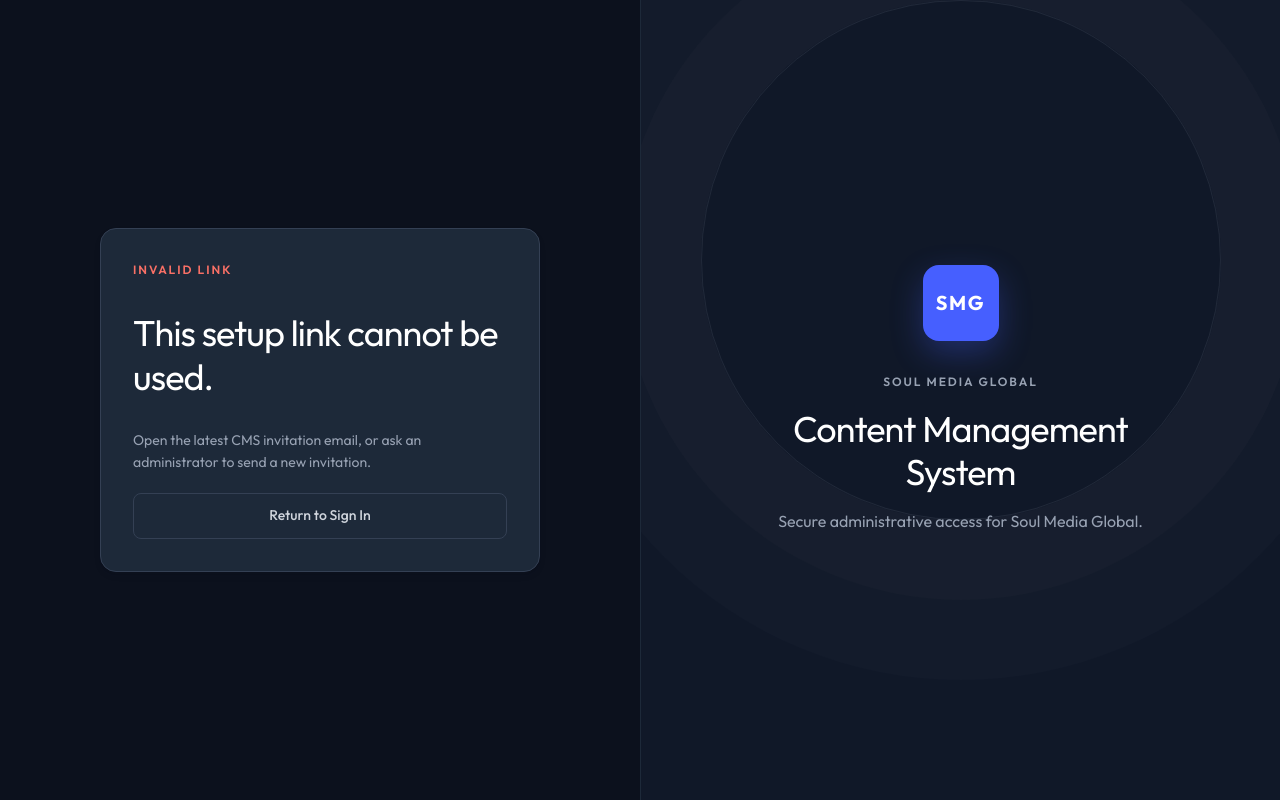
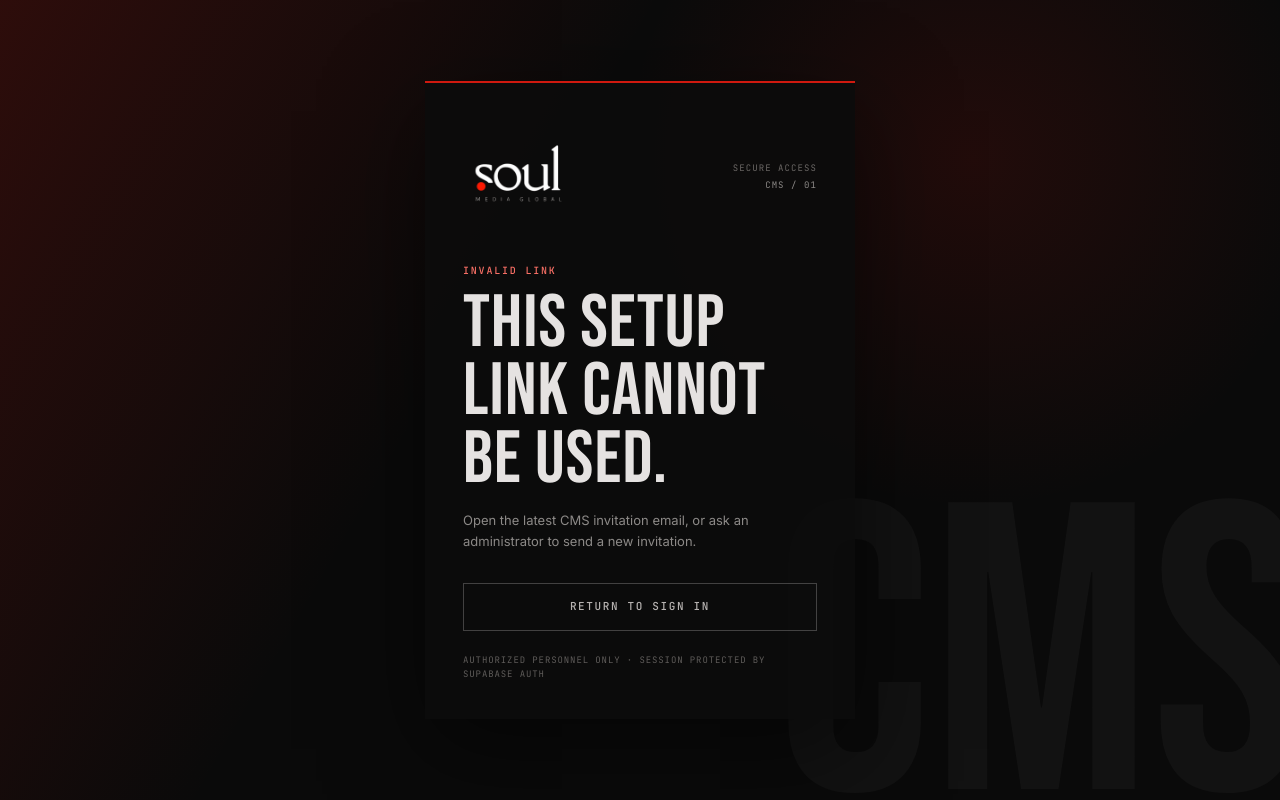
Before and after one commit to soulmediaglobal/Web1.0, a React (Vite) app: page /cms/setup-password in a window 1280 px wide. Built offline with nearby package versions, Linux system fonts and the light colour scheme; no server answers.

Commit message:
style: align CMS auth pages with SMG identity

```diff
--- /dev/null
+++ b/src/cms/components/CmsAuthLayout.tsx
@@ -0,0 +1,45 @@
+import type { ReactNode } from 'react'
+import logo from '../../assets/Logo.png'
+
+type CmsAuthLayoutProps = {
+  eyebrow: string
+  title: string
+  copy: ReactNode
+  children: ReactNode
+  error?: boolean
+}
+
+export function CmsAuthLayout({
+  eyebrow,
+  title,
+  copy,
+  children,
+  error = false,
+}: CmsAuthLayoutProps) {
+  return (
+    <main className="cms-tailadmin cms-auth-page">
+      <div className="cms-auth-watermark" aria-hidden="true">CMS</div>
+      <section className="cms-auth-monolith" aria-label="Soul Media Global CMS authentication">
+        <header className="cms-auth-monolith__header">
+          <img src={logo} alt="Soul Media Global" className="cms-auth-logo" />
+          <p className="cms-auth-index">
+            Secure access
+            <span>CMS / 01</span>
+          </p>
+        </header>
+
+        <div className="cms-auth-heading">
+          <p className={`cms-auth-kicker${error ? ' cms-auth-kicker--error' : ''}`}>{eyebrow}</p>
+          <h1 className="cms-auth-title">{title}</h1>
+          <div className="cms-auth-copy">{copy}</div>
+        </div>
+
+        {children}
+
+        <p className="cms-auth-security-note">
+          Authorized personnel only · Session protected by Supabase Auth
+        </p>
+      </section>
+    </main>
+  )
+}
--- a/src/cms/tailadmin.css
+++ b/src/cms/tailadmin.css
@@ -79,21 +79,32 @@
 .cms-input-hint { margin: .4rem 0 0; color: var(--cms-gray-500); font-size: .75rem; }
 .cms-input-hint--error { color: #f97066; }
 
-.cms-auth-page, .cms-auth-grid { min-height: 100vh; }
-.cms-auth-grid { display: grid; }
-.cms-auth-panel { display: flex; align-items: center; justify-content: center; padding: 3rem 1.5rem; background: var(--cms-gray-950); }
-.cms-auth-content { width: 100%; max-width: 440px; }
-.cms-auth-heading { margin-bottom: 2rem; }
-.cms-auth-title { margin: .75rem 0 0; color: white; font-size: clamp(1.875rem,4vw,2.25rem); line-height: 1.2; letter-spacing: -.025em; }
-.cms-auth-copy { margin: .75rem 0 0; color: var(--cms-gray-400); font-size: .875rem; line-height: 1.55; }
-.cms-auth-card { display: grid; gap: 1.25rem; border: 1px solid var(--cms-gray-700); border-radius: 1rem; background: var(--cms-gray-800); padding: clamp(1.5rem,5vw,2rem); box-shadow: var(--cms-shadow-md); }
+.cms-auth-page { position: relative; display: grid; min-height: 100vh; place-items: center; overflow: hidden; padding: 3rem 1.5rem; background: linear-gradient(120deg,rgba(208,25,15,.18),transparent 38%),radial-gradient(circle at 76% 20%,rgba(208,25,15,.12),transparent 30%),#0a0a0a; font-family: 'Inter',sans-serif; }
+.cms-auth-watermark { position: absolute; right: -1.5rem; bottom: -4.5rem; color: rgba(229,226,225,.035); font-family: 'Bebas Neue',sans-serif; font-size: clamp(14rem,32vw,30rem); line-height: 1; pointer-events: none; user-select: none; }
+.cms-auth-monolith { position: relative; z-index: 1; width: min(100%,430px); border-top: 2px solid #d0190f; background: rgba(12,12,12,.96); padding: clamp(1.75rem,5vw,2.375rem); box-shadow: 0 30px 90px rgba(0,0,0,.5); }
+.cms-auth-monolith__header { display: flex; align-items: center; justify-content: space-between; gap: 1.25rem; margin-bottom: 1.875rem; }
+.cms-auth-logo { display: block; width: 7rem; height: auto; object-fit: contain; }
+.cms-auth-index { display: grid; gap: .25rem; margin: 0; color: #6b6765; font-family: 'JetBrains Mono',monospace; font-size: .5625rem; line-height: 1.4; letter-spacing: .12em; text-align: right; text-transform: uppercase; }
+.cms-auth-index span { color: #8c8987; }
+.cms-auth-heading { margin-bottom: 1.875rem; }
+.cms-auth-kicker { margin: 0; color: #d0190f; font-family: 'JetBrains Mono',monospace; font-size: .625rem; font-weight: 500; line-height: 1.5; letter-spacing: .18em; text-transform: uppercase; }
+.cms-auth-kicker--error { color: #f97066; }
+.cms-auth-title { margin: .75rem 0 0; color: #e5e2e1; font-family: 'Bebas Neue',sans-serif; font-size: clamp(2.625rem,8vw,4.625rem); font-weight: 400; line-height: .92; letter-spacing: .015em; text-transform: uppercase; }
+.cms-auth-copy { margin: 1rem 0 0; color: #8c8987; font-size: .8125rem; line-height: 1.65; }
+.cms-auth-copy strong { color: #c6c2c0; font-weight: 500; overflow-wrap: anywhere; }
+.cms-auth-form, .cms-auth-actions { display: grid; gap: 1rem; }
 .cms-form-field { min-width: 0; }
-.cms-auth-brand { display: none; position: relative; overflow: hidden; align-content: center; justify-items: center; border-left: 1px solid var(--cms-gray-800); background: var(--cms-gray-900); padding: 3rem; text-align: center; }
-.cms-auth-brand::before { content: ''; position: absolute; width: 520px; height: 520px; border: 1px solid rgba(152,162,179,.12); border-radius: 50%; box-shadow: 0 0 0 80px rgba(152,162,179,.025),0 0 0 160px rgba(152,162,179,.018); }
-.cms-auth-brand > * { position: relative; z-index: 1; }
-.cms-auth-brand__mark { display: grid; width: 76px; height: 76px; place-items: center; margin-bottom: 2rem; border-radius: 1rem; background: var(--cms-brand-500); color: white; font-size: 1.25rem; font-weight: 700; letter-spacing: .08em; box-shadow: 0 12px 32px rgba(70,95,255,.3); }
-.cms-auth-brand h2 { max-width: 440px; margin: 1rem 0 0; color: white; font-size: 2.25rem; line-height: 1.2; letter-spacing: -.025em; }
-.cms-auth-brand > p:last-child { max-width: 380px; margin: 1rem 0 0; color: var(--cms-gray-400); line-height: 1.6; }
+.cms-auth-page .cms-label { margin-bottom: .5rem; color: #b7b3b1; font-family: 'JetBrains Mono',monospace; font-size: .625rem; font-weight: 400; letter-spacing: .13em; text-transform: uppercase; }
+.cms-auth-page .cms-input { height: 3rem; border: 0; border-bottom: 1px solid rgba(229,226,225,.25); border-radius: 0; background: transparent; padding: .65rem 0; color: #e5e2e1; font-family: 'Inter',sans-serif; font-size: .9375rem; box-shadow: none; }
+.cms-auth-page .cms-input::placeholder { color: #565351; }
+.cms-auth-page .cms-input:focus { border-color: #d0190f; box-shadow: none; }
+.cms-auth-page .cms-button { min-height: 3rem; border-radius: 0; font-family: 'JetBrains Mono',monospace; font-size: .6875rem; font-weight: 500; letter-spacing: .15em; text-transform: uppercase; }
+.cms-auth-page .cms-button--primary { border: 1px solid #d0190f; background: #d0190f; box-shadow: none; }
+.cms-auth-page .cms-button--primary:hover:not(:disabled) { background: #a9140c; }
+.cms-auth-page .cms-button--outline { border-color: rgba(229,226,225,.25)!important; border-radius: 0; background: transparent; color: #b7b3b1; }
+.cms-auth-page .cms-button--outline:hover:not(:disabled) { border-color: #d0190f!important; background: rgba(208,25,15,.08); color: #e5e2e1; }
+.cms-auth-security-note { margin: 1.375rem 0 0; color: #5f5c5a; font-family: 'JetBrains Mono',monospace; font-size: .5625rem; line-height: 1.6; letter-spacing: .1em; text-transform: uppercase; }
+.cms-auth-page .cms-alert { border-radius: 0; }
 .cms-alert { margin: 0; border-radius: .5rem; padding: .75rem 1rem; font-size: .875rem; line-height: 1.5; }
 .cms-alert--error { border: 1px solid #7a271a; background: rgba(85,22,12,.3); color: #fda29b; }
 .cms-alert--success { border: 1px solid #05603a; background: rgba(5,96,58,.22); color: #6ce9a6; }
@@ -191,8 +202,6 @@
 .cms-status-control span { color: var(--cms-gray-500); font-size: .8rem; }
 
 @media (min-width: 1024px) {
-  .cms-auth-grid { grid-template-columns: minmax(0,1fr) minmax(0,1fr); }
-  .cms-auth-brand { display: grid; }
   .cms-sidebar { transform: none; }
   .cms-sidebar__close, .cms-header__menu, .cms-sidebar-backdrop { display: none; }
   .cms-shell__body { margin-left: 290px; }
@@ -200,6 +209,9 @@
   .cms-header__context { display: flex; }
 }
 @media (max-width: 520px) {
+  .cms-auth-page { align-items: start; padding: 1.25rem 1rem; }
+  .cms-auth-monolith { margin-top: 1rem; }
+  .cms-auth-watermark { right: -1rem; bottom: -1.5rem; }
   .cms-header .cms-button { width: 44px; padding: 0; font-size: 0; }
   .cms-empty-card { flex-direction: column; }
   .cms-detail-grid { grid-template-columns: 1fr; }
--- a/src/pages/cms/CmsLoginPage.tsx
+++ b/src/pages/cms/CmsLoginPage.tsx
@@ -3,6 +3,7 @@ import { Navigate } from 'react-router-dom'
 import { supabaseCms, supabaseCmsConfigurationError } from '../../lib/supabaseCms'
 import { useAuth } from '../../auth/authContext'
 import { Button } from '../../cms/components/Button'
+import { CmsAuthLayout } from '../../cms/components/CmsAuthLayout'
 import { InputField } from '../../cms/components/InputField'
 import { Label } from '../../cms/components/Label'
 import '../../cms/tailadmin.css'
@@ -60,40 +61,31 @@ export function CmsLoginPage() {
 
   if (!loading && session && !isCmsUser) {
     return (
-      <main className="cms-tailadmin cms-auth-page">
-        <div className="cms-auth-grid">
-          <section className="cms-auth-panel">
-            <div className="cms-auth-content">
-              <div className="cms-auth-card">
-                <p className="cms-eyebrow cms-eyebrow--error">Access Denied</p>
-                <h1 className="cms-auth-title">CMS access is not enabled.</h1>
-                <p className="cms-auth-copy">You are signed in, but this account is not an active CMS user.</p>
+      <CmsAuthLayout
+        eyebrow="Access denied"
+        title="CMS access is not enabled."
+        copy="You are signed in, but this account is not an active CMS user."
+        error
+      >
+        <div className="cms-auth-actions">
           {message ? <p className="cms-alert cms-alert--error" role="alert">{message}</p> : null}
           <Button variant="outline" fullWidth onClick={handleSignOut} disabled={submitting}>
             {submitting ? 'Signing out...' : 'Sign Out'}
           </Button>
         </div>
-            </div>
-          </section>
-          <CmsAuthBrand />
-        </div>
-      </main>
+      </CmsAuthLayout>
     )
   }
 
   return (
-    <main className="cms-tailadmin cms-auth-page">
-      <div className="cms-auth-grid">
-        <section className="cms-auth-panel">
-          <div className="cms-auth-content">
-            <div className="cms-auth-heading">
-              <p className="cms-eyebrow">Soul Media Global</p>
-              <h1 className="cms-auth-title">Sign in to CMS</h1>
-              <p className="cms-auth-copy">Enter your email and password to continue.</p>
-            </div>
-            <form onSubmit={handleLogin} className="cms-auth-card">
+    <CmsAuthLayout
+      eyebrow="Soul Media Global CMS"
+      title="Sign in."
+      copy="Manage the stories, people, and work behind Soul Media Global."
+    >
+      <form onSubmit={handleLogin} className="cms-auth-form">
         <div className="cms-form-field">
-                <Label htmlFor="cms-email">Email</Label>
+          <Label htmlFor="cms-email">Email address</Label>
           <InputField
             id="cms-email"
             name="email"
@@ -102,7 +94,7 @@ export function CmsLoginPage() {
             required
             value={email}
             onChange={(event) => setEmail(event.target.value)}
-                  placeholder="you@example.com"
+            placeholder="you@soulmedia.id"
             disabled={submitting}
           />
         </div>
@@ -122,24 +114,9 @@ export function CmsLoginPage() {
         </div>
         {message ? <p className="cms-alert cms-alert--error" role="alert">{message}</p> : null}
         <Button type="submit" fullWidth disabled={submitting}>
-                {submitting ? 'Signing in...' : 'Sign In'}
+          {submitting ? 'Signing in...' : 'Sign in securely'}
         </Button>
       </form>
-          </div>
-        </section>
-        <CmsAuthBrand />
-      </div>
-    </main>
+    </CmsAuthLayout>
   )
 }
-
-export function CmsAuthBrand() {
-  return (
-    <aside className="cms-auth-brand" aria-label="Soul Media Global CMS">
-      <div className="cms-auth-brand__mark" aria-hidden="true">SMG</div>
-      <p className="cms-eyebrow">Soul Media Global</p>
-      <h2>Content Management System</h2>
-      <p>Secure administrative access for Soul Media Global.</p>
-    </aside>
-  )
-}
--- a/src/pages/cms/CmsSetupPasswordPage.tsx
+++ b/src/pages/cms/CmsSetupPasswordPage.tsx
@@ -2,6 +2,7 @@ import { useState, type FormEvent } from 'react'
 import { Link, Navigate, useNavigate } from 'react-router-dom'
 import { useAuth } from '../../auth/authContext'
 import { Button } from '../../cms/components/Button'
+import { CmsAuthLayout } from '../../cms/components/CmsAuthLayout'
 import { InputField } from '../../cms/components/InputField'
 import { Label } from '../../cms/components/Label'
 import {
@@ -9,7 +10,6 @@ import {
   supabaseCms,
   supabaseCmsConfigurationError,
 } from '../../lib/supabaseCms'
-import { CmsAuthBrand } from './CmsLoginPage'
 import '../../cms/tailadmin.css'
 
 const minimumPasswordLength = 12
@@ -92,18 +92,12 @@ export function CmsSetupPasswordPage() {
   }
 
   return (
-    <main className="cms-tailadmin cms-auth-page">
-      <div className="cms-auth-grid">
-        <section className="cms-auth-panel">
-          <div className="cms-auth-content">
-            <div className="cms-auth-heading">
-              <p className="cms-eyebrow">CMS Invitation</p>
-              <h1 className="cms-auth-title">Set up your password</h1>
-              <p className="cms-auth-copy">
-                Create a password for {session.user.email}. Use at least {minimumPasswordLength} characters.
-              </p>
-            </div>
-            <form onSubmit={handleSubmit} className="cms-auth-card">
+    <CmsAuthLayout
+      eyebrow="CMS invitation"
+      title="Set up your password."
+      copy={<>Create a password for <strong>{session.user.email}</strong>. Use at least {minimumPasswordLength} characters.</>}
+    >
+      <form onSubmit={handleSubmit} className="cms-auth-form">
         <div className="cms-form-field">
           <Label htmlFor="cms-new-password">New password</Label>
           <InputField
@@ -136,14 +130,10 @@ export function CmsSetupPasswordPage() {
         </div>
         {message ? <p className="cms-alert cms-alert--error" role="alert">{message}</p> : null}
         <Button type="submit" fullWidth disabled={submitting}>
-                {submitting ? 'Saving password...' : 'Set Password'}
+          {submitting ? 'Saving password...' : 'Set password securely'}
         </Button>
       </form>
-          </div>
-        </section>
-        <CmsAuthBrand />
-      </div>
-    </main>
+    </CmsAuthLayout>
   )
 }
 
@@ -157,22 +147,12 @@ function SetupPasswordState({
   copy: string
 }) {
   return (
-    <main className="cms-tailadmin cms-auth-page">
-      <div className="cms-auth-grid">
-        <section className="cms-auth-panel">
-          <div className="cms-auth-content">
-            <div className="cms-auth-card">
-              <p className="cms-eyebrow cms-eyebrow--error">{eyebrow}</p>
-              <h1 className="cms-auth-title">{title}</h1>
-              <p className="cms-auth-copy">{copy}</p>
+    <CmsAuthLayout eyebrow={eyebrow} title={title} copy={copy} error>
+      <div className="cms-auth-actions">
         <Link to="/cms/login" className="cms-button cms-button--outline cms-button--full">
-                Return to Sign In
+          Return to sign in
         </Link>
       </div>
-          </div>
-        </section>
-        <CmsAuthBrand />
-      </div>
-    </main>
+    </CmsAuthLayout>
   )
 }
```
Also changed, not shown: 1 other file (tests, documents, lock files or other folders). Lines whose indentation alone changed are shown as unchanged.
